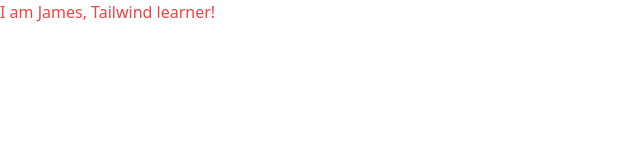
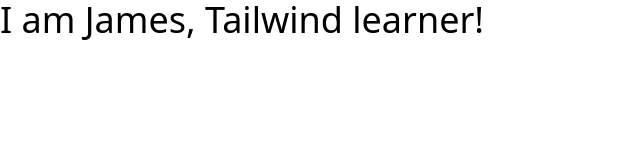
Before and after one commit to JamesJokDutAkuei/tailwindWebClone, a website: page src/index.html in a window 1280 px wide. Shown: the whole page, without its empty margins (0-640 px from the left). Drawn offline with Linux system fonts and the light colour scheme.

Commit message:
text size change

```diff
--- a/src/index.html
+++ b/src/index.html
@@ -7,6 +7,6 @@
     <title>Document</title>
 </head>
 <body>
-    <h1 class="text-red-500">I am James, Tailwind learner!</h1>
+    <h1 class="text-4xl">I am James, Tailwind learner!</h1>
 </body>
 </html>
```
Also changed, not shown: src/output.css, 1 other file.
